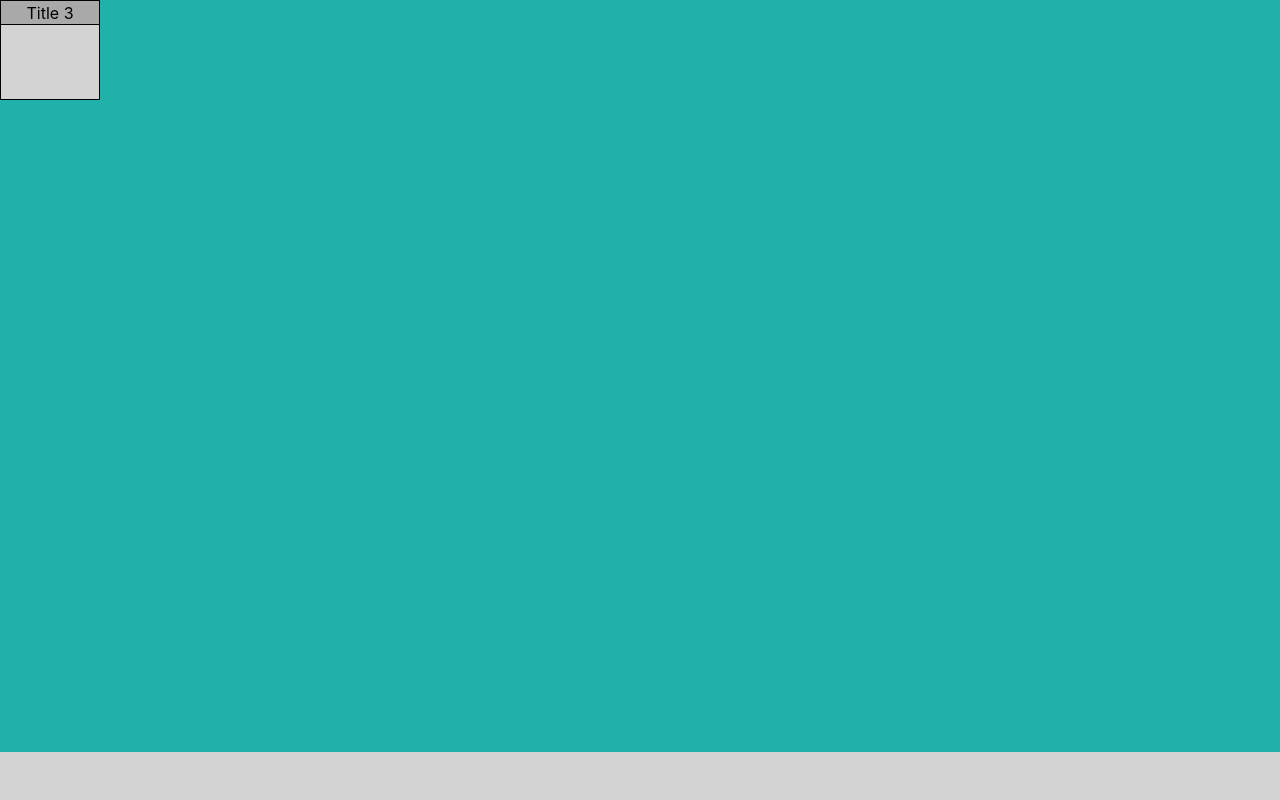
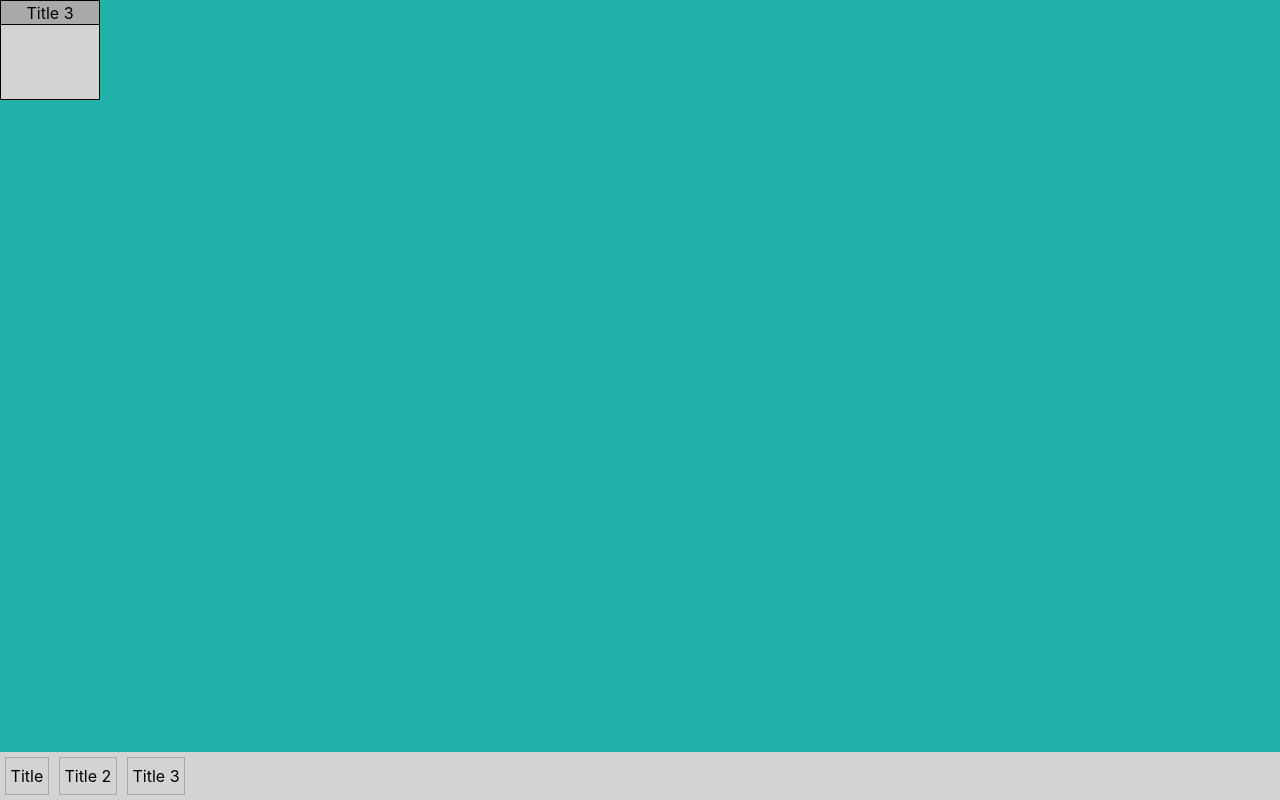
Before and after one commit to zakaihamilton/systemconcepts3, a Next.js app: page / in a window 1280 px wide. Built offline with nearby package versions, Linux system fonts and the light colour scheme.

Commit message:
task bar items

```diff
--- a/components/Taskbar.js
+++ b/components/Taskbar.js
@@ -1,7 +1,19 @@
+import { useMemo } from "react";
 import styles from "./Taskbar.module.scss";
+import TaskbarItem from "./Taskbar/Item";
+import Window from "./Window";
 
 export default function Taskbar({ children = null }) {
+    const stack = Window.Stack.useState();
+    const items = useMemo(() => {
+        return stack?.items?.map((el, idx) => {
+            return <TaskbarItem.State key={idx} window={el.state}>
+                <TaskbarItem />
+            </TaskbarItem.State>
+        });
+    }, [stack?.items]);
     return <div className={styles.root}>
         {children}
+        {items}
     </div>;
 }
--- /dev/null
+++ b/components/Taskbar/Item.js
@@ -0,0 +1,16 @@
+import styles from "./Item.module.scss";
+import { useClass } from "components/Util/Styles";
+import Label from "./Item/Label";
+import { createState } from "components/Util/State";
+
+export default function TaskbarItem({ }) {
+    const state = TaskbarItem.State.useState();
+    return <div className={useClass(styles.root, state?.window?.active && styles.active)}>
+        <Label>
+            {state?.window?.label}
+        </Label>
+    </div>;
+}
+
+TaskbarItem.Label = Label;
+TaskbarItem.State = createState();
--- /dev/null
+++ b/components/Taskbar/Item.module.scss
@@ -0,0 +1,12 @@
+.root {
+    display: flex;
+    align-items: center;
+    border: 1px solid darkgray;
+    background-color: lightgray;
+    margin: 0.3em;
+}
+
+.root.active {
+    border: 1px solid black;
+    background-color: white;
+}
--- /dev/null
+++ b/components/Taskbar/Item/Label.js
@@ -0,0 +1,15 @@
+import { useCallback } from "react/cjs/react.development";
+import styles from "./Label.module.scss";
+import Window from "components/Window";
+import TaskbarItem from "../Item";
+
+export default function Label({ children }) {
+    const stack = Window.Stack.useState();
+    const state = TaskbarItem.State.useState();
+    const onClick = useCallback(() => {
+        stack.setFocus(state?.window?.el);
+    }, [stack, state?.window?.el]);
+    return <div onClick={onClick} className={styles.root}>
+        {children}
+    </div>
+}
--- /dev/null
+++ b/components/Taskbar/Item/Label.module.scss
@@ -0,0 +1,7 @@
+.root {
+    display: flex;
+    align-items: center;
+    user-select: none;
+    margin-left: 0.3em;
+    margin-right: 0.3em;
+}
--- a/components/Util/Drag/Handle.js
+++ b/components/Util/Drag/Handle.js
@@ -19,13 +19,16 @@ export default function Handle({ handle, enabled = true, children = null }) {
         target.style.top = targetTop + 'px';
     }, [dragState]);
     useEventListener(enabled && handle, "mousedown", e => {
+        if (!dragState) {
+            return;
+        }
         dragState.dragging = true;
         const handleRegion = e.target.getBoundingClientRect();
         dragState.offset = [e.clientX - handleRegion.left + 1, e.clientY - handleRegion.top + 1];
         moveTarget(e);
     }, [dragState, moveTarget]);
-    useEventListener(dragState.dragging && globalDocument, "mousemove", moveTarget, [dragState, moveTarget]);
-    useEventListener(dragState.dragging && globalDocument, "mouseup", e => {
+    useEventListener(dragState?.dragging && globalDocument, "mousemove", moveTarget, [dragState, moveTarget]);
+    useEventListener(dragState?.dragging && globalDocument, "mouseup", e => {
         Object.assign(dragState, { dragging: false, x: pos.current[0], y: pos.current[1] });
         moveTarget(e);
     }, [dragState, moveTarget]);
--- a/components/Util/Stack.js
+++ b/components/Util/Stack.js
@@ -2,7 +2,7 @@ import { useEffect } from "react";
 import { createState } from "./State";
 
 export function createStack() {
-    const State = createState({ items: [] });
+    const State = createState();
     State.useInStack = (el) => {
         const state = State.useState();
         useEffect(() => {
@@ -21,6 +21,9 @@ export function createStack() {
         }, [state, el]);
         useEffect(() => {
             state.setFocus = el => {
+                if (!el) {
+                    return;
+                }
                 if (state.items[state.items.length - 1] !== el) {
                     state.items = [...state.items.filter(item => item !== el), el];
                 }
--- a/components/Window.js
+++ b/components/Window.js
@@ -10,15 +10,17 @@ import Title from "./Window/Title";
 
 export default function Window({ children }) {
     const ref = useStateRef();
+    const el = ref?.current;
     const window = Window.State.useState();
-    const stack = Window.Stack.useInStack(ref?.current);
-    const active = stack.items && stack.items[stack.items.length - 1] === ref?.current;
-    const zIndex = stack.items && stack.items.findIndex(el => el === ref?.current) * 100;
+    const stack = Window.Stack.useInStack(el);
+    const active = stack.items && stack.items[stack.items.length - 1] === el;
+    const zIndex = stack.items && stack.items.findIndex(el => el === el) * 100;
     const classes = useClass(styles.root, active && styles.active, window?.fullscreen && styles.fullscreen);
     const onMouseDown = useCallback(() => {
-        stack.setFocus(ref?.current);
-    }, [stack, ref]);
+        stack.setFocus(el);
+    }, [stack, el]);
     const style = { zIndex };
+    if (window) {
         if (window?.fullscreen) {
             style.left = "";
             style.top = "";
@@ -27,17 +29,27 @@ export default function Window({ children }) {
             style.left = window.movableLeft + "px";
             style.top = window.movableTop + "px";
         }
+    }
     useEffect(() => {
+        if (el) {
+            console.log("set");
+            el.state = window;
+            window.el = el;
+        }
+    }, [el, window]);
+    useEffect(() => {
+        if (window) {
             window.active = active;
+        }
     }, [window, active]);
     const onDragging = useCallback((dragging, drag) => {
-        if (!dragging) {
+        if (window && !dragging) {
             window.movableLeft = drag.x;
             window.movableTop = drag.y;
         }
     }, [window]);
     return <Drag>
-        <Drag.Target target={ref?.current} />
+        <Drag.Target target={el} />
         <Drag.State.Notify dragging={onDragging} />
         <div ref={ref} style={style} className={classes} onMouseDown={onMouseDown}>
             {children}
--- a/components/Window/Title/Label.js
+++ b/components/Window/Title/Label.js
@@ -11,7 +11,9 @@ export default function Label({ children }) {
     const window = Window.State.useState();
     const classes = useClass(styles.root, window?.active && styles.active);
     useEffect(() => {
-        window.label = String(children);
+        if (window) {
+            window.label = String(children);
+        }
     }, [window, children]);
     const toggleFullscreen = useCallback(() => {
         window.fullscreen = !window.fullscreen;
--- a/pages/index.js
+++ b/pages/index.js
@@ -29,8 +29,8 @@ export default function Home() {
             <Window.Title />
           </Window>
         </Window.State>
+        <TaskBar />
       </Window.Stack>
-      <TaskBar />
     </>
   )
 }
```
Lines whose indentation alone changed are shown as unchanged.
